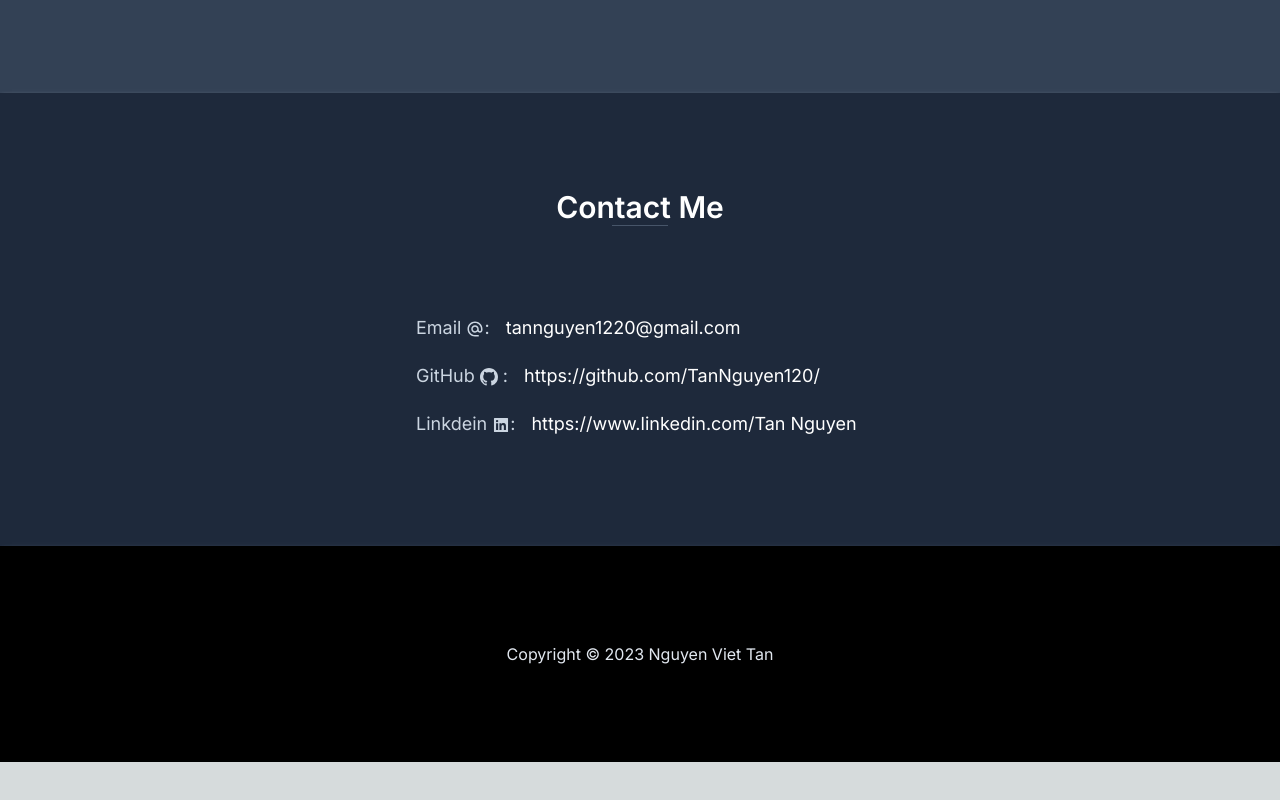
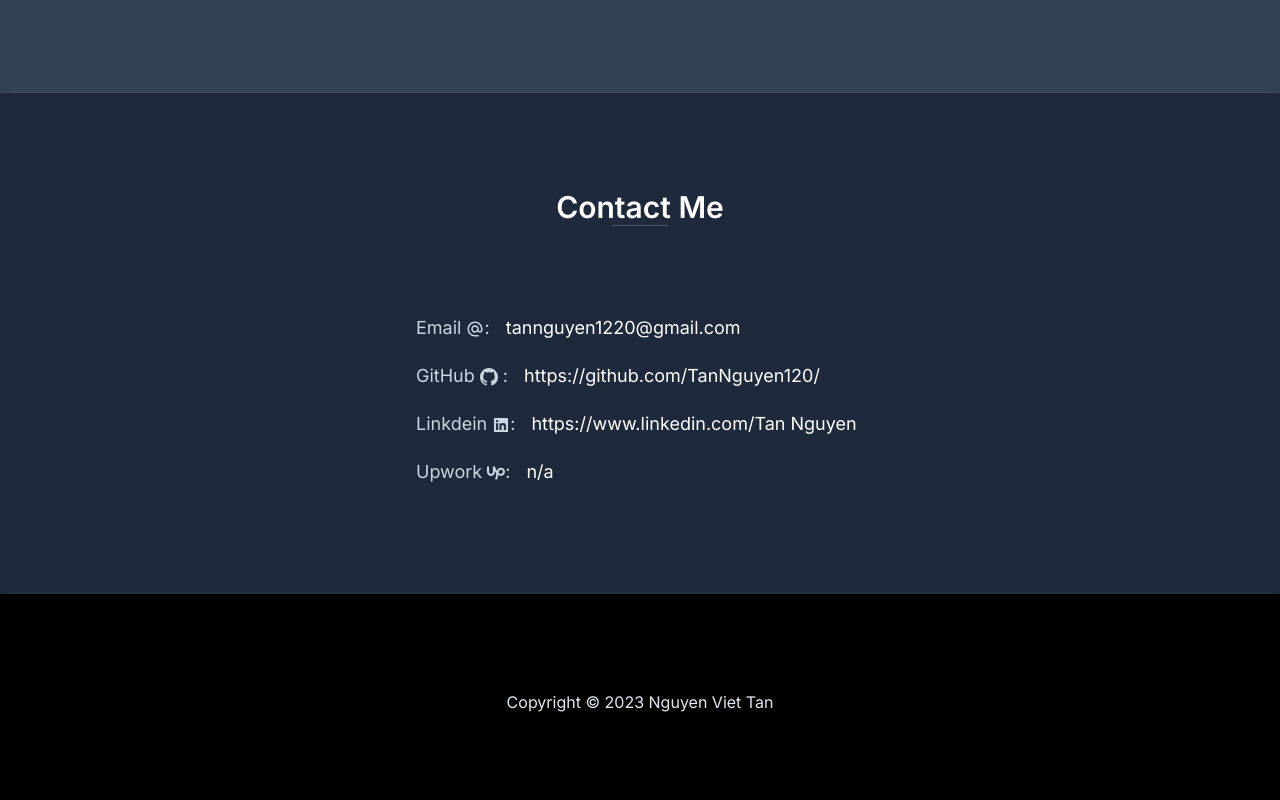
Before and after one commit to TanNguyen120/portfolio, a Next.js app: page / in a window 1280 px wide. Shown: the part 4390-5190 px from the top of the page. Before the commit the page ends 5152 px from the top, so only its background shows below. Built offline with nearby package versions, Linux system fonts and the light colour scheme.

Commit message:
fix small bug

```diff
--- a/app/component/contactMe.tsx
+++ b/app/component/contactMe.tsx
@@ -4,6 +4,8 @@ import React, { useRef, useState } from 'react';
 import { MdOutlineAlternateEmail } from 'react-icons/md';
 import { AiFillLinkedin } from 'react-icons/ai';
 import { BsGithub } from 'react-icons/bs';
+import { SiUpwork } from 'react-icons/si';
+
 import Link from 'next/link';
 
 const contactAnimate = {
@@ -70,6 +72,24 @@ export default function ContactMe() {
           https://www.linkedin.com/Tan Nguyen
         </Link>
       </motion.div>
+      <motion.div
+        variants={contactAnimate}
+        animate={isInView ? 'show' : 'hidden'}
+        custom={5}
+        className=' flex flex-row text-white text-lg '
+      >
+        <div className=' mr-4 text-slate-300'>
+          Upwork <SiUpwork className='inline' />:
+        </div>
+        <Link
+          className=' hover:text-blue-300'
+          href={
+            ' https://www.linkedin.com/in/t%C3%A2n-nguy%E1%BB%85n-vi%E1%BB%87t-89852b266/'
+          }
+        >
+          n/a
+        </Link>
+      </motion.div>
     </div>
   );
 }
--- a/app/component/projectCard.tsx
+++ b/app/component/projectCard.tsx
@@ -85,6 +85,7 @@ export default function ProjectCard({
               variants={projectCardAnimated}
               animate={btnControl}
               custom={i}
+              initial={{ rotate: 0 }}
               whileHover={{
                 scale: 1.3,
                 rotate: [15, -15, 0],
```
